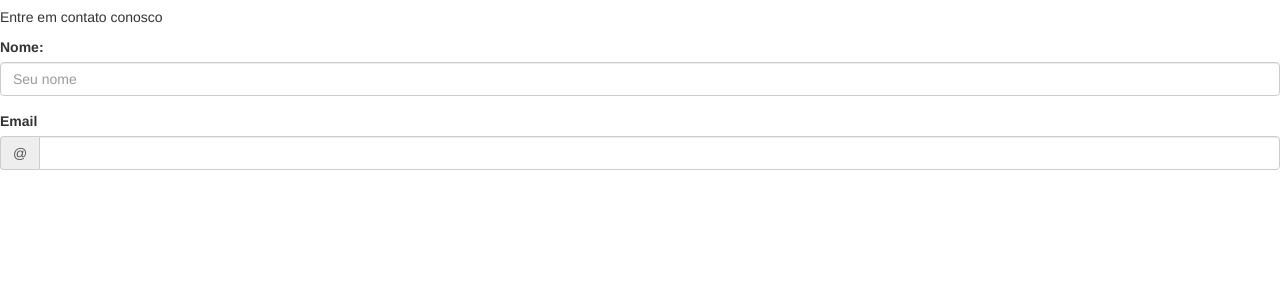
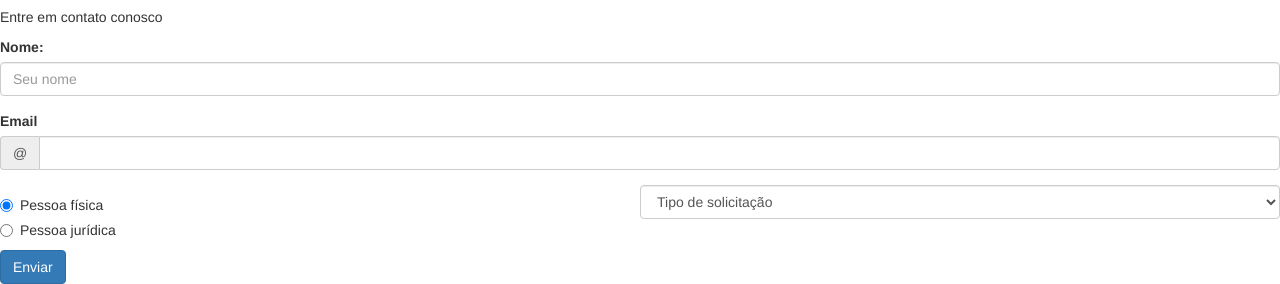
Before and after one commit to Junior9/bootstrap, a plain HTML site: page public/index.html in a window 1280 px wide. Shown: the part 3715-3999 px from the top of the page. Before the commit the page ends 3900 px from the top, so only its background shows below. Drawn offline with Linux system fonts and the light colour scheme.

Commit message:
Melhorando formulario

```diff
--- a/public/css/estilo-css.css
+++ b/public/css/estilo-css.css
@@ -10,3 +10,15 @@
     margin-bottom: 0;
     font-size: 24 px;
 }
+
+
+.contato-select,
+.grupo-radio {
+    width: 50%;
+    display: inline-block;
+    vertical-align: top;
+}
+
+.grupo radio .radio:first-child {
+    margin-top: 0;
+}
--- a/public/index.html
+++ b/public/index.html
@@ -184,11 +184,33 @@
 				    </div>
 				</div>
 
+
+				<div class="grupo-radio">
+				<div class="radio">
+					<label>
+						<input type="radio" name="tipo-pessoa" value="fisica" checked>
+						Pessoa física
+					</label>
+				</div>
+
+				<div class="radio">
+					<label>
+						<input type="radio" name="tipo-pessoa" value="juridica">
+						Pessoa jurídica
+					</label>
+				</div>
+			</div><!--
+
+			--><select class="contato-select form-control" name="tipo-solicitacao">
+				<option value="" disabled selected>Tipo de solicitação</option>
+			  <option value="casa">Casa</option>
+			  <option value="apartamento">Apartamento</option>
+			  <option value="mansao">Mansão</option>
+			</select>
+
+			<button type="submit" class="btn btn-primary">Enviar</button>
 		    </form>
-
 		</section>
-
-
 	</body>
 
 </html>
```
